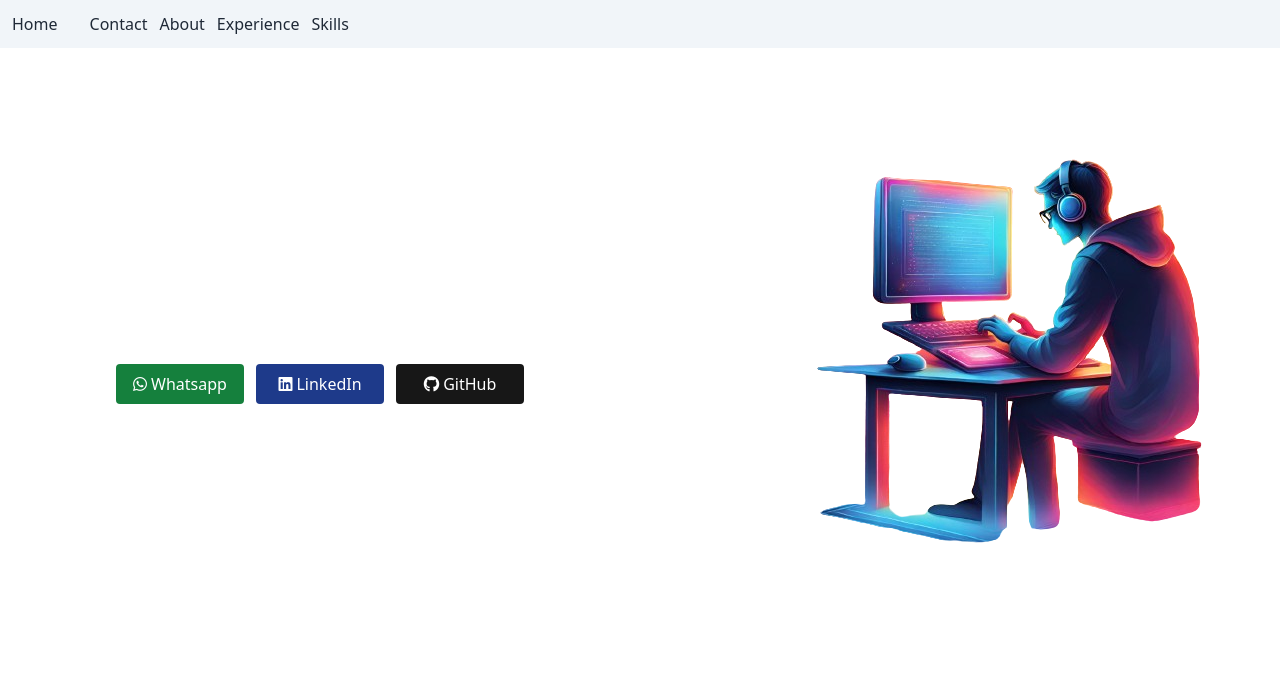
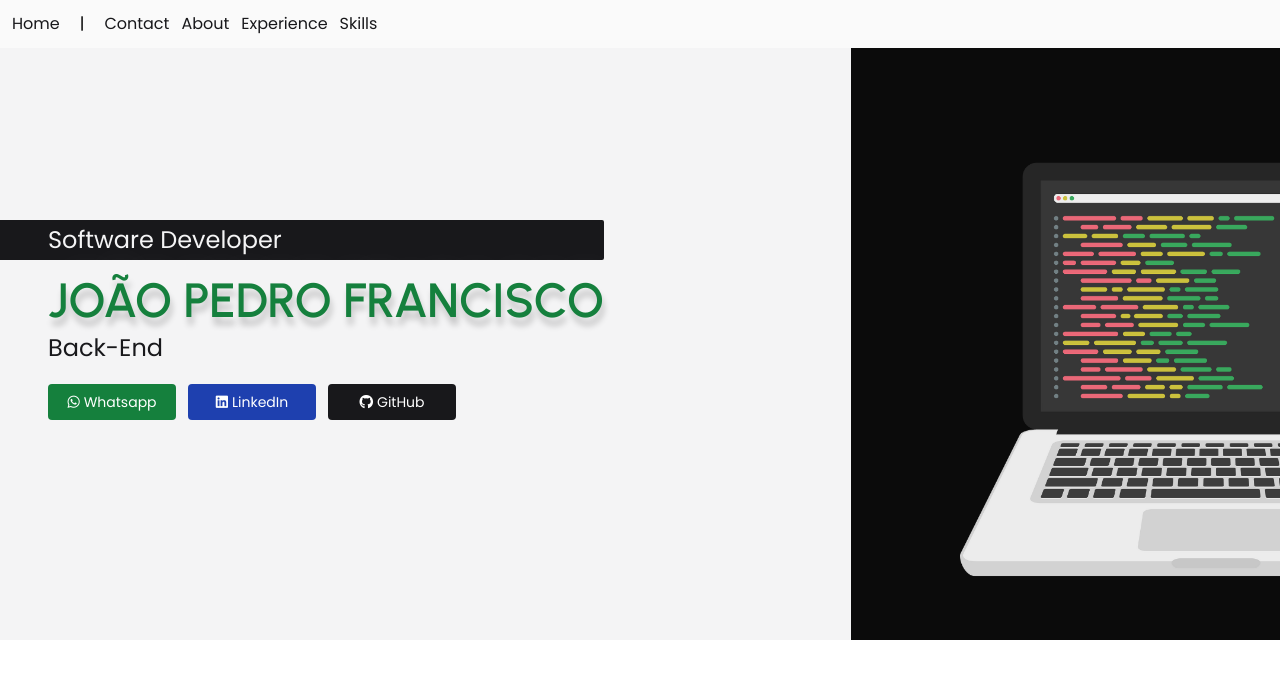
Before and after one commit to joaofbr/Portfolio-Update, a website: page pages/index.html in a window 1280 px wide. Drawn offline with Linux system fonts and the light colour scheme; a web font is replaced by a local one.

Commit message:
banner update

```diff
--- a/pages/index.html
+++ b/pages/index.html
@@ -9,60 +9,73 @@
     <link rel="stylesheet" href="https://cdnjs.cloudflare.com/ajax/libs/font-awesome/6.5.1/css/all.min.css"
         integrity="sha512-DTOQO9RWCH3ppGqcWaEA1BIZOC6xxalwEsw9c2QQeAIftl+Vegovlnee1c9QX4TctnWMn13TZye+giMm8e2LwA=="
         crossorigin="anonymous" referrerpolicy="no-referrer" />
-    <link rel="stylesheet" href="/src/output.css">
+    <link rel="stylesheet" href="/dist/output.css">
     <link rel="stylesheet" href="/src/css/style.css">
 </head>
 
 <body>
-    <main class="">
+    <main class="font-poppins">
         <header>
-            <nav class="bg-slate-100 p-3 top-0 fixed w-full">
+            <nav class="bg-zinc-50 p-3 top-0 fixed w-full">
                 <div class="container flex">
-                    <div class="flex mr-8">
+                    <div class="flex mr-5 gap-5">
                         <li class="list-none">
-                            <a href="" class="text-gray-800 hover:text-gray-500">Home</a>
+                            <a href="" class="text-zinc-900 hover:text-zinc-500">Home</a>
+                        </li>
+                        <li class="list-none">
+                            |
                         </li>
                     </div>
                     <div class="flex gap-3">
                         <li class="list-none">
-                            <a href="" class="text-gray-800 hover:text-gray-500">Contact</a>
+                            <a href="" class="text-zinc-900 hover:text-zinc-500">Contact</a>
                         </li>
                         <li class="list-none">
-                            <a href="" class="text-gray-800 hover:text-gray-500">About</a>
+                            <a href="" class="text-zinc-900 hover:text-zinc-500">About</a>
                         </li>
                         <li class="list-none">
-                            <a href="" class="text-gray-800 hover:text-gray-500">Experience</a>
+                            <a href="" class="text-zinc-900 hover:text-zinc-500">Experience</a>
                         </li>
                         <li class="list-none">
-                            <a href="" class="text-gray-800 hover:text-gray-500">Skills</a>
+                            <a href="" class="text-zinc-900 hover:text-zinc-500">Skills</a>
                         </li>
                     </div>
                 </div>
             </nav>
         </header>
-        <section class="mt-16">
-            <div class="grid grid-cols-2 w-full h-auto">
-                <div class="p-10 w-full flex flex-col text-center justify-center">
-                    <div class="m-auto flex flex-col gap-2">
-                        <h3 class="text-2xl text-white">Software Developer</h3>
-                        <h1 class="text-4xl text-white">João Pedro Francisco</h1>
-                        <h3 class="text-2xl text-white">Back End</h3>
-                        <div class="flex gap-3 mt-3">
-                            <button class="w-32 bg-green-700 hover:bg-green-800 text-white py-2 px-4 rounded">
+        <section>
+            <div class="bg-zinc-100 grid grid-cols-2 w-full h-full">
+                <div class="pl-0 flex flex-col text-left">
+                    <div class="m-auto ml-0 flex flex-col gap-2">
+                        <h3 class="text-2xl pl-12 text-zinc-100  px-10 py-1 bg-zinc-900 rounded-r-sm">
+                            Software
+                            Developer</h3>
+                        <h1
+                            class="text-5xl pl-12 font-semibold text-green-700 font-urbanist uppercase mt-2 text-banner">
+                            João
+                            Pedro
+                            Francisco
+                        </h1>
+                        <h3 class="text-2xl pl-12 text-zinc-900 ">Back-End</h3>
+                        <div class="flex gap-3 mt-3 pl-12">
+                            <a href="#"
+                                class="w-32 text-sm text-center bg-green-700 hover:bg-green-800 text-white px-2 py-2 rounded">
                                 <i class="fa-brands fa-whatsapp mr-1"></i>Whatsapp
-                            </button>
-                            <button class="w-32 bg-blue-900 hover:bg-blue-950 text-white py-2 px-4 rounded">
+                            </a>
+                            <a href="#"
+                                class="w-32 text-sm text-center bg-blue-800 hover:bg-blue-900 text-white px-2 py-2 rounded">
                                 <i class="fa-brands fab fa-linkedin mr-1"></i>LinkedIn
-                            </button>
-                            <button class="w-32 bg-neutral-900 hover:bg-neutral-950 text-white py-2 px-4 rounded">
+                            </a>
+                            <a href="#"
+                                class="w-32 text-sm text-center bg-zinc-900 hover:bg-neutral-950 text-white px-2 py-2 rounded">
                                 <i class="fa-brands fab fa-github mr-1"></i>GitHub
-                            </button>
+                            </a>
                         </div>
                     </div>
                 </div>
-                <div class="flex justify-end">
-                    <div class="img">
-                        <img src="/src/img/bannerimg.png" alt="Imagem do banner" />
+                <div class=" flex flex-col text-center">
+                    <div class="flex flex-col gap-2">
+                        <img class="" src="/src/img/bannerImage.png" alt="">
                     </div>
                 </div>
             </div>
--- a/src/css/style.css
+++ b/src/css/style.css
@@ -1 +1,6 @@
-@import url('https://fonts.googleapis.com/css2?family=Protest+Strike&family=Quicksand:wght@300..700&display=swap');
+@import url('https://fonts.googleapis.com/css2?family=Poppins:ital,wght@0,100;0,200;0,300;0,400;0,500;0,600;0,700;0,800;0,900;1,100;1,200;1,300;1,400;1,500;1,600;1,700;1,800;1,900&display=swap');
+@import url('https://fonts.googleapis.com/css2?family=Roboto+Condensed:ital,wght@0,100..900;1,100..900&family=Urbanist:ital,wght@0,100..900;1,100..900&display=swap');
+
+.text-banner {
+    text-shadow: 2px 8px 6px rgba(0, 0, 0, 0.2), 0px -5px 35px rgba(255, 255, 255, 0.3);
+}
--- a/tailwind.config.js
+++ b/tailwind.config.js
@@ -2,7 +2,12 @@
 module.exports = {
   content: ['./pages/*.{html,js}', './components/*.{html,js}',],
   theme: {
-    extend: {},
-  },
-  plugins: [],
-}
+    extend: {
+      fontFamily: {
+        poppins: ['Poppins', 'sans-serif'],
+        urbanist: ['Urbanist', 'sans-serif'],
+      },
+      plugins: [],
+    }
+  }
+};
```
Also changed, not shown: dist/input.css (renamed from src/input.css), dist/output.css, src/img/background.jpg (deleted), src/img/bannerImage.png (added), src/img/bannerimg.png (deleted).
